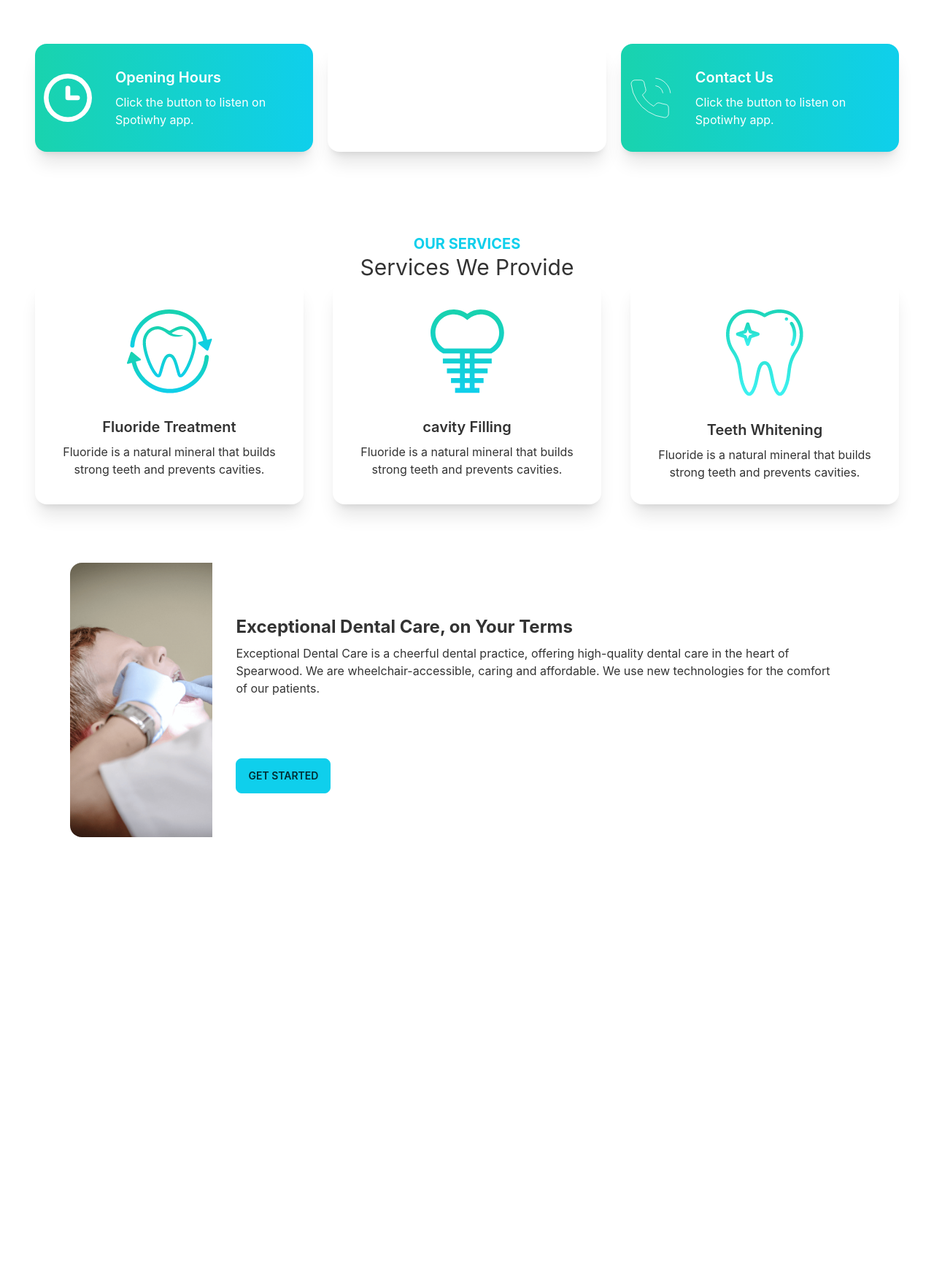
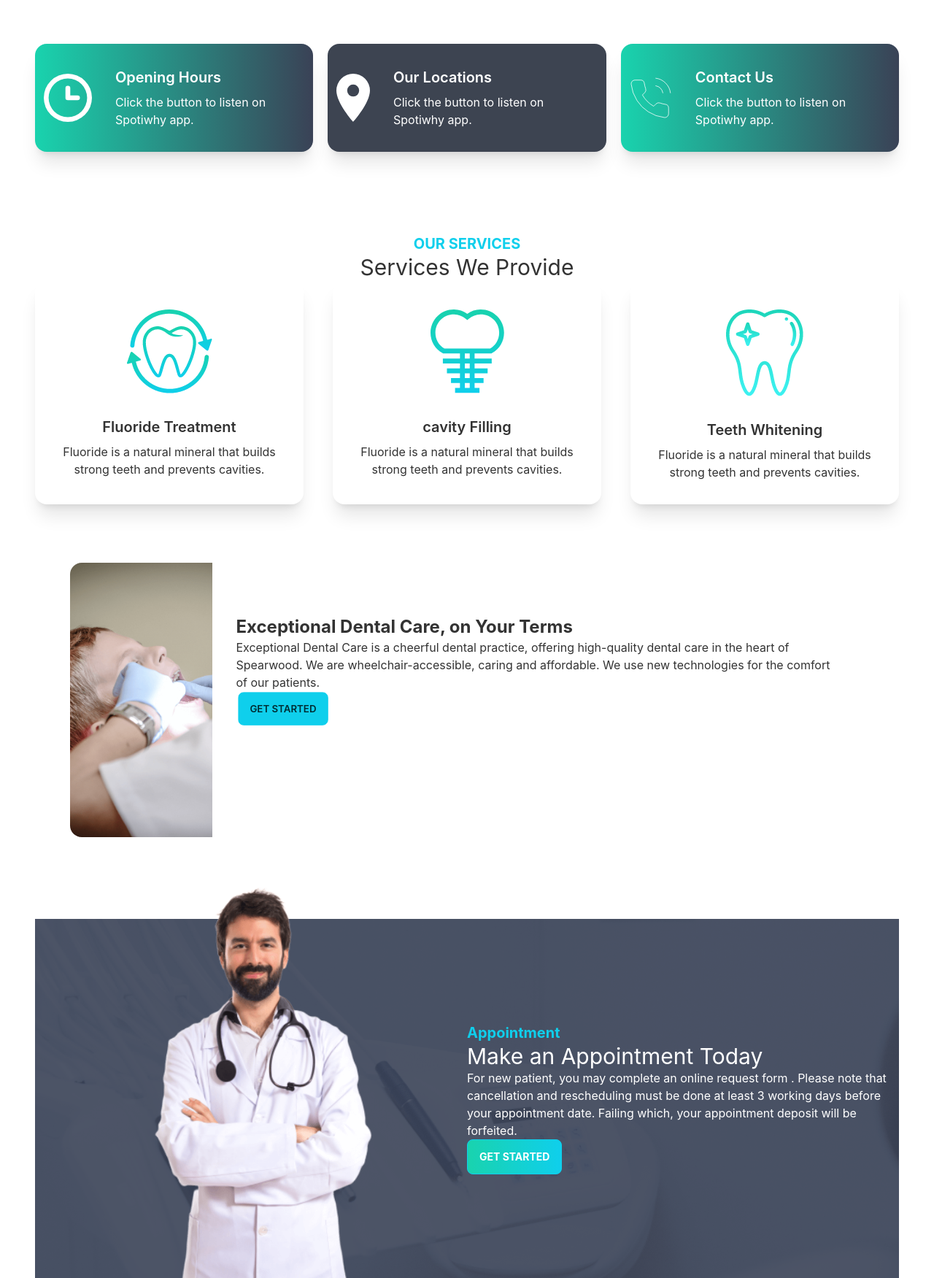
Before and after one commit to shtabdeepaull/doctors-portal-client, a React (Create React App) app: page / in a window 1280 px wide. Shown: the part 804-2555 px from the top of the page at 73% size. Before the commit the page ends 2063 px from the top, so only its background shows below. Built offline with nearby package versions, Linux system fonts and the light colour scheme.

Commit message:
added appointment section

```diff
--- a/src/Pages/Home/Banner.js
+++ b/src/Pages/Home/Banner.js
@@ -1,5 +1,7 @@
 import React from 'react';
 import chair from "../../assets/images/chair.png";
+import PrimaryButton from '../Shared/PrimaryButton';
+
 
 const Banner = () => {
     return (
@@ -10,7 +12,7 @@
                     <div>
                         <h1 class="text-5xl font-bold">Your New Smile Starts Here</h1>
                         <p class="py-6">Provident cupiditate voluptatem et in. Quaerat fugiat ut assumenda excepturi exercitationem quasi. In deleniti eaque aut repudiandae et a id nisi.</p>
-                        <button class="btn btn-primary uppercase text-white font-bold bg-gradient-to-r from-secondary to-primary">Get Started</button>
+                        <PrimaryButton>Get stared</PrimaryButton>
                     </div>
                 </div>
             </div>
--- a/src/Pages/Home/Home.js
+++ b/src/Pages/Home/Home.js
@@ -1,6 +1,7 @@
 import React from 'react';
 import Banner from './Banner';
 import Info from './Info';
+import MakeAppointment from './MakeAppointment';
 import Services from './Services';
 
 
@@ -10,6 +11,7 @@
           <Banner></Banner>
           <Info></Info>
           <Services></Services>
+          <MakeAppointment></MakeAppointment>
         </div>
     );
 };
--- a/src/Pages/Home/Info.js
+++ b/src/Pages/Home/Info.js
@@ -7,9 +7,9 @@
 const Info = () => {
     return (
         <div className='grid grid-cols-1 lg:grid-cols-3 gap-5'>
-            <InfoCard cardTitle="Opening Hours" bgClass="bg-gradient-to-r from-secondary to-primary"  img={clock} ></InfoCard>
-            <InfoCard cardTitle="Our Locations" bgClass="bg-accent" img={marker} ></InfoCard>
-            <InfoCard cardTitle="Contact Us"    bgClass="bg-gradient-to-r from-secondary to-primary" img={phone} ></InfoCard>
+            <InfoCard cardTitle="Opening Hours" bgClass="bg-gradient-to-r from-secondary to-accent"  img={clock} ></InfoCard>
+            <InfoCard cardTitle="Our Locations" bgClass="bg-neutral" img={marker} ></InfoCard>
+            <InfoCard cardTitle="Contact Us"    bgClass="bg-gradient-to-r from-secondary to-accent" img={phone} ></InfoCard>
         </div>
     );
 };
--- /dev/null
+++ b/src/Pages/Home/MakeAppointment.js
@@ -0,0 +1,25 @@
+import React from 'react';
+import doctor from '../../assets/images/doctor.png';
+import appointment from '../../assets/images/appointment.png';
+import PrimaryButton from '../Shared/PrimaryButton';
+
+const MakeAppointment = () => {
+    return (
+        <section style={{
+            background:`url(${appointment})`
+        }}
+         className='flex justify-center items-center'>
+            <div className='flex-1 hidden lg:block'>
+                <img className='mt-[-100px]' src={doctor} alt="" />
+            </div>
+            <div className='flex-1'>
+                <h3 className='text-xl text-primary font-bold'>Appointment</h3>
+                <h2 className='text-3xl text-white'>Make an Appointment Today</h2>
+                <p className='text-white'>For new patient, you may complete an online request form . Please note that cancellation and rescheduling must be done at least 3 working days before your appointment date. Failing which, your appointment deposit will be forfeited.</p>
+                <PrimaryButton>Get Started</PrimaryButton>
+            </div>
+        </section>
+    );
+};
+
+export default MakeAppointment;
--- a/src/Pages/Home/Services.js
+++ b/src/Pages/Home/Services.js
@@ -45,7 +45,7 @@
                     <img style={{height:"376px", width:"400px"}} className="rounded" src={treatment}alt="Movie"/>
 
                 </figure>
-                <div class="card-body mt-10">
+                <div class="card-body mt-10 hidden lg:block">
                     <h2 class="card-title font-bold text-2xl">Exceptional Dental Care, on Your Terms</h2>
                     <p>Exceptional Dental Care is a cheerful dental practice, offering high-quality dental care in the heart of Spearwood. We are wheelchair-accessible, caring and affordable. We use new technologies for the comfort of our patients.</p>
                     <div class="card-actions ">
--- /dev/null
+++ b/src/Pages/Shared/PrimaryButton.js
@@ -0,0 +1,11 @@
+import React from 'react';
+
+const PrimaryButton = ({children}) => {
+    return (
+        <div>
+             <button class="btn btn-primary uppercase text-white font-bold bg-gradient-to-r from-secondary to-primary">{children}</button>
+        </div>
+    );
+};
+
+export default PrimaryButton;
```
